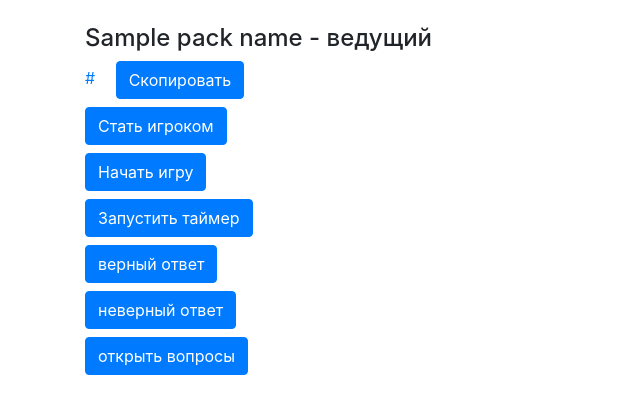
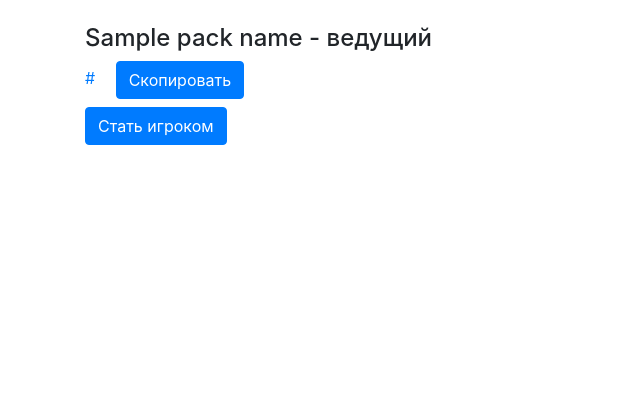
Before and after one commit to espirin/svoya, a Flask app: template gameplay/templates/gameplay/host.html in a window 1280 px wide. Shown: the part 76-490 px from the top of the page, without its empty margins (0-640 px from the left). Run offline with Flask 2, Linux system fonts and the light colour scheme; the template is opened without the code that fills it: most values are stand-ins (such as "Sample title", 1, 10 or a date in 2020); some libraries are stand-ins or nearby versions.

Commit message:
Better buttons behaviour

```diff
--- a/gameplay/templates/gameplay/host.html
+++ b/gameplay/templates/gameplay/host.html
@@ -13,15 +13,25 @@
                 <br>
                 <a class="btn btn-primary mt-2" href="/{{ game_id }}">Стать игроком</a>
                 <br>
-                <button class="btn btn-primary mt-2" onclick="startGame()">Начать игру</button>
+                <button class="btn btn-primary mt-2" onclick="startGame()" id="startGameButton" style="display: none">
+                    Начать игру
+                </button>
                 <br>
-                <button class="btn btn-primary mt-2" onclick="startCountdown()">Запустить таймер</button>
+                <button class="btn btn-primary mt-2" onclick="startCountdown()" id="startTimerButton"
+                        style="display: none">Запустить таймер
+                </button>
                 <br>
-                <button class="btn btn-primary mt-2" onclick="correctAnswer()">верный ответ</button>
+                <button class="btn btn-primary mt-2" onclick="correctAnswer()" id="correctAnswerButton"
+                        style="display: none">верный ответ
+                </button>
                 <br>
-                <button class="btn btn-primary mt-2" onclick="wrongAnswer()">неверный ответ</button>
+                <button class="btn btn-primary mt-2" onclick="wrongAnswer()" id="wrongAnswerButton"
+                        style="display: none">неверный ответ
+                </button>
                 <br>
-                <button class="btn btn-primary mt-2" onclick="openBoard()">открыть вопросы</button>
+                <button class="btn btn-primary mt-2" onclick="openBoard()" id="openBoardButton" style="display: none">
+                    открыть вопросы
+                </button>
                 <br>
                 <h4 id="message"></h4>
             </div>
--- a/static/gameplay/host.js
+++ b/static/gameplay/host.js
@@ -47,3 +47,33 @@ function showQuestion(state) {
     questionText.show();
     questionText.text(state['question']['text'] + "\n Ответ:" + state['question']['answer']);
 }
+
+function showLobbyButtons() {
+    $("#startGameButton").show();
+}
+
+function showBoardButtons() {
+    $("#openBoardButton").hide();
+    $("#startGameButton").hide();
+}
+
+function showQuestionButtons() {
+    $("#startTimerButton").show();
+}
+
+function showCountdownButtons() {
+    $("#startTimerButton").hide();
+    $("#correctAnswerButton").hide();
+    $("#wrongAnswerButton").hide();
+}
+
+function showAnswerButtons() {
+    $("#correctAnswerButton").show();
+    $("#wrongAnswerButton").show();
+}
+
+function showCorrectAnswerButtons() {
+    $("#openBoardButton").show();
+    $("#correctAnswerButton").hide();
+    $("#wrongAnswerButton").hide();
+}
--- a/static/gameplay/shared.js
+++ b/static/gameplay/shared.js
@@ -158,30 +158,36 @@ function showImage(state) {
 function update_state(state) {
     if (state['state'] === 'LOBBY') {
         $('#message').text("Лобби");
+        showLobbyButtons();
     }
     if (state['state'] === 'BOARD') {
         $("#image").hide();
         hideVideo();
         showBoard(state);
+        showBoardButtons();
     }
     if (state['state'] === 'QUESTION') {
         showQuestion(state);
+        showQuestionButtons();
         if (state['question']['video_id'] != null) playVideo(state);
         if (state['question']['image_url'] != null) showImage(state);
     }
     if (state['state'] === 'COUNTDOWN') {
         hideVideo();
         showQuestion(state);
+        showCountdownButtons();
         if (state['question']['image_url'] != null) showImage(state);
         showCountdown(state['time'], state['time_remaining']);
     }
     if (state['state'] === 'ANSWERING') {
         hideCountdown();
         showQuestion(state);
+        showAnswerButtons();
         if (state['question']['image_url'] != null) showImage(state);
     }
     if (state['state'] === 'CORRECT_ANSWER') {
         showAnswer(state);
+        showCorrectAnswerButtons();
         if (state['question']['image_url'] != null) showImage(state);
     }
 }
```
Also changed, not shown: static/gameplay/player.js (+23 -0 lines).
